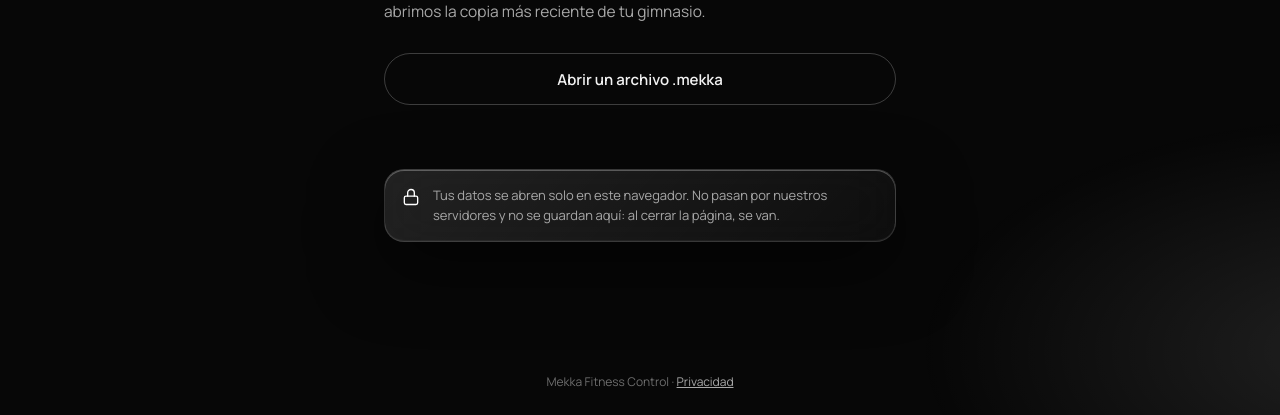
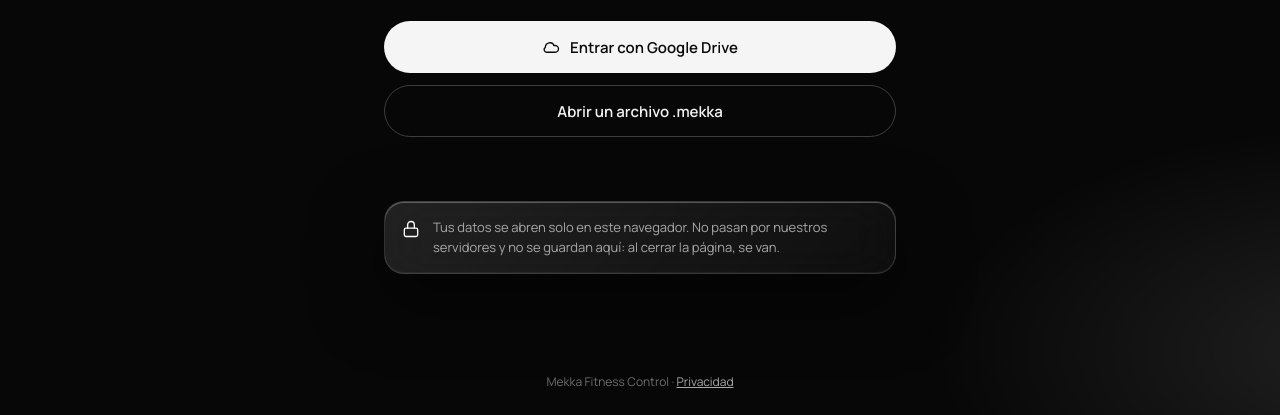
Before and after one commit to ikaaro/mekka-actualizaciones, a plain HTML site: page docs/index.html in a window 1280 px wide. Shown: the part 385-800 px from the top of the page. Drawn offline with nearby package versions, Linux system fonts and the light colour scheme.

Commit message:
Página: ID del cliente web de Google
Co-Authored-By: Claude Opus 5.5 <noreply@anthropic.com>
Claude-Session: https://claude.ai/code/session_01YMvkgFguLNR6LAPTBRxhJp

```diff
--- a/docs/index.html
+++ b/docs/index.html
@@ -218,7 +218,7 @@
 (function(){
   'use strict';
   // >>> ID del cliente "Aplicación web" del mismo proyecto de Google Cloud que usa Mekka (ver LEEME_google_drive.md)
-  const CLIENT_ID = window.__MEKKA_CLIENT_ID || '';
+  const CLIENT_ID = window.__MEKKA_CLIENT_ID || '1071216666327-o89vj0bdbs83j8661f7126vrjbd9qs5p.apps.googleusercontent.com';
   const DRIVE = window.__MEKKA_DRIVE || 'https://www.googleapis.com/drive/v3';
   const ALCANCE = 'https://www.googleapis.com/auth/drive.file';
 
```
